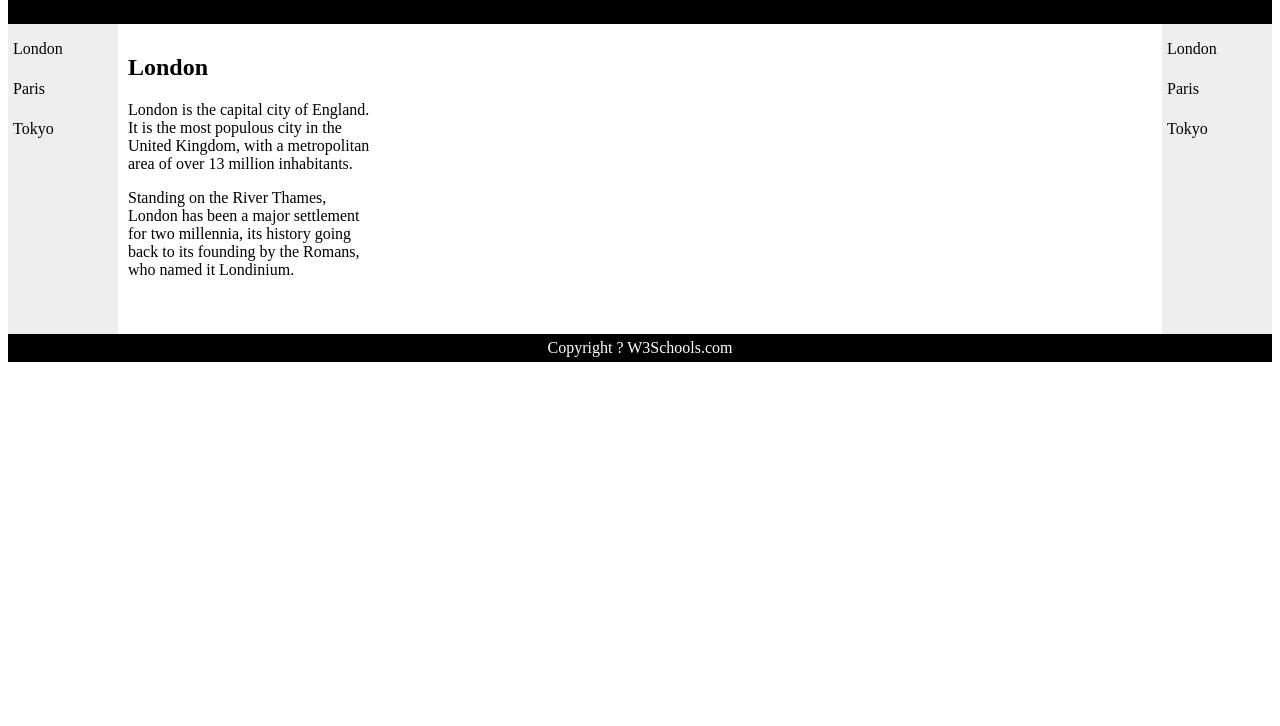
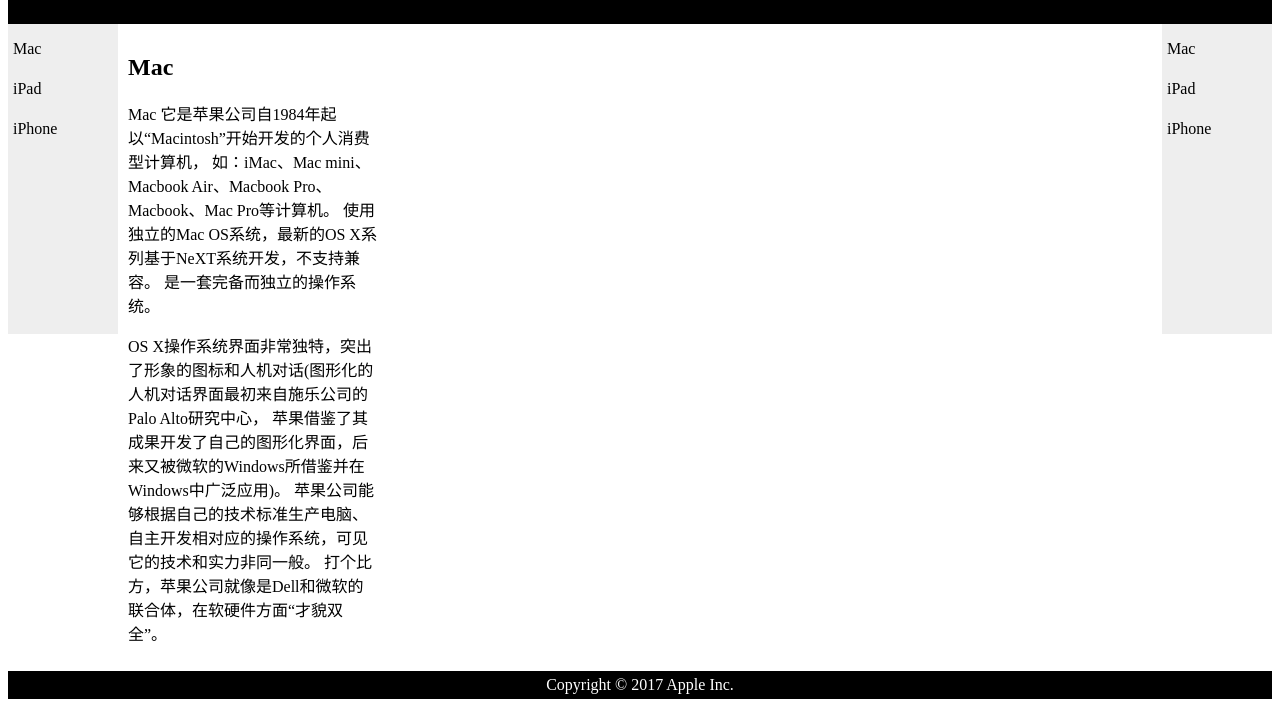
Before and after one commit to zuki9866/zq, a plain HTML site: page index.html in a window 1280 px wide. Shown: the part 74-800 px from the top of the page. Drawn offline with Linux system fonts and the light colour scheme.

Commit message:
Update index.html

```diff
--- a/index.html
+++ b/index.html
@@ -47,31 +47,37 @@
 </div>
 
 <div id="nav">
-London<br>
-Paris<br>
-Tokyo<br>
+Mac<br>
+iPad<br>
+iPhone<br>
 </div>
 
 <div id="nav2">
-London<br>
-Paris<br>
-Tokyo<br>
+Mac<br>
+iPad<br>
+iPhone<br>
 </div>
 
 <div id="section">
-<h2>London</h2>
+<h2>Mac</h2>
 <p>
-London is the capital city of England. It is the most populous city in the United Kingdom,
-with a metropolitan area of over 13 million inhabitants.
+Mac
+它是苹果公司自1984年起以“Macintosh”开始开发的个人消费型计算机，
+如：iMac、Mac mini、Macbook Air、Macbook Pro、Macbook、Mac Pro等计算机。
+使用独立的Mac OS系统，最新的OS X系列基于NeXT系统开发，不支持兼容。
+是一套完备而独立的操作系统。
 </p>
 <p>
-Standing on the River Thames, London has been a major settlement for two millennia,
-its history going back to its founding by the Romans, who named it Londinium.
+OS X操作系统界面非常独特，突出了形象的图标和人机对话(图形化的人机对话界面最初来自施乐公司的Palo Alto研究中心，
+苹果借鉴了其成果开发了自己的图形化界面，后来又被微软的Windows所借鉴并在Windows中广泛应用)。
+苹果公司能够根据自己的技术标准生产电脑、自主开发相对应的操作系统，可见它的技术和实力非同一般。
+打个比方，苹果公司就像是Dell和微软的联合体，在软硬件方面“才貌双全”。
+
 </p>
 </div>
 
 <div id="footer">
-Copyright ? W3Schools.com
+Copyright © 2017 Apple Inc.
 </div>
 
 </body>
```
